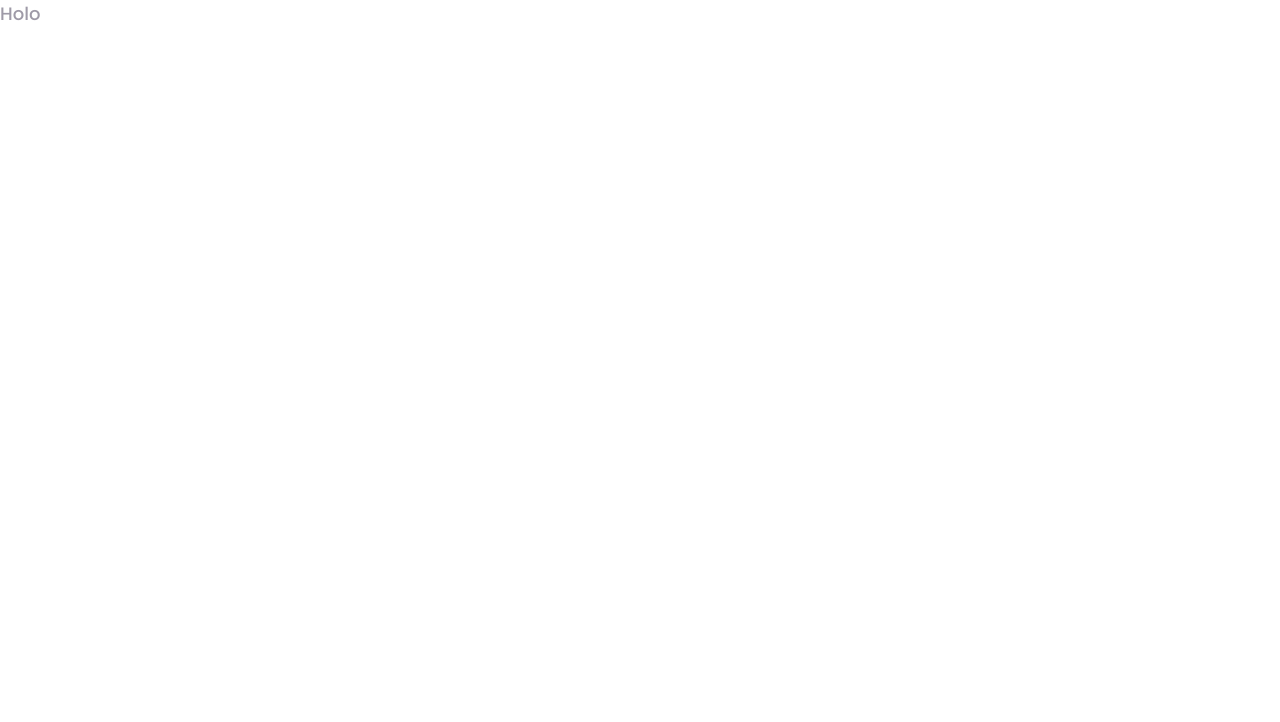
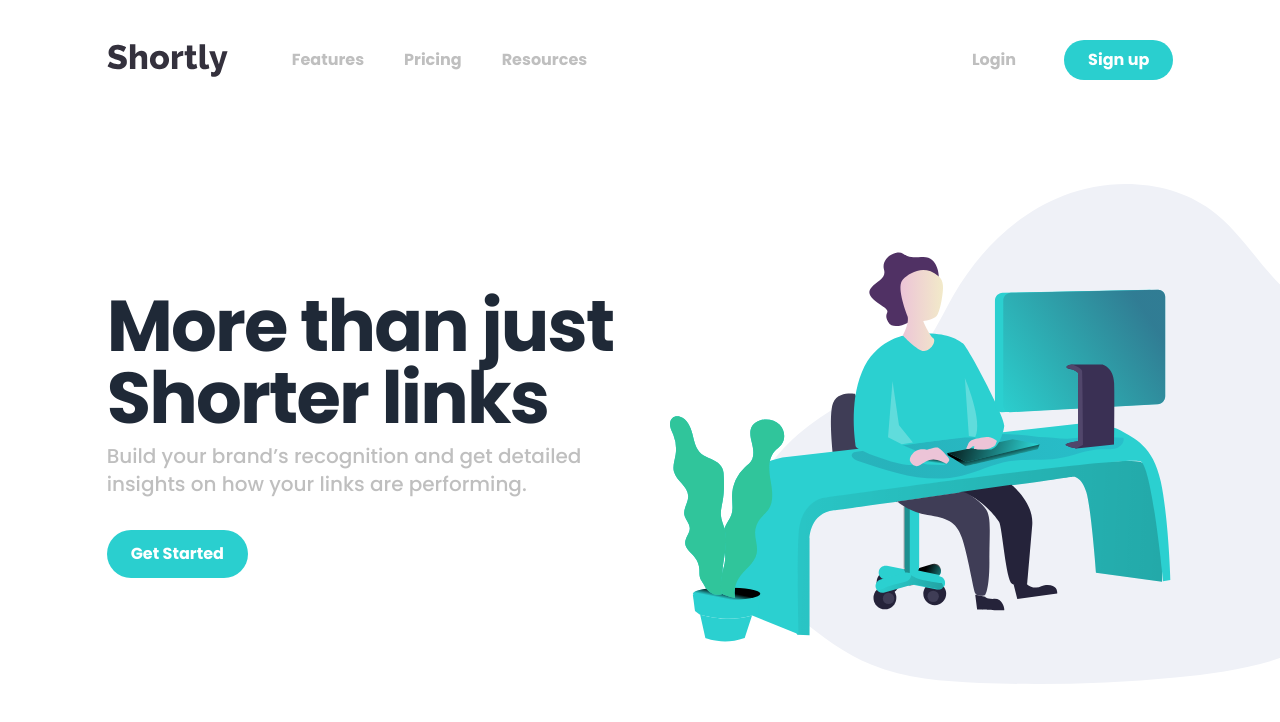
Before and after one commit to christianpf/url-shortening-app, a React (Vite) app: page / in a window 1280 px wide. Shown: the top 722 px of the page. Built offline with nearby package versions, Linux system fonts and the light colour scheme.

Commit message:
Implemented navbar and hero section

```diff
--- a/src/App.tsx
+++ b/src/App.tsx
@@ -1,9 +1,18 @@
+import Navbar from "@/layouts/navbar";
+import Hero from "@/layouts/hero";
+
+
 function App() {
 
 
   return (
     <div className="app">
-      <p className="text-lg text-violet-gray ">Holo</p>
+      <header>
+        <Navbar />
+      </header>
+      <main>
+        <Hero />
+      </main>
     </div>
   )
 }
--- /dev/null
+++ b/src/hooks/useMediaQuery.tsx
@@ -0,0 +1,19 @@
+import { useState, useEffect } from "react";
+
+const useMediaQuery = (query: string) => {
+  const [matches, setMatches] = useState(false);
+
+  useEffect(() => {
+    const media = window.matchMedia(query);
+    if (media.matches !== matches) {
+      setMatches(media.matches);
+    }
+    const listener = () => setMatches(media.matches);
+    window.addEventListener("resize", listener);
+    return () => window.removeEventListener("resize", listener);
+  }, [matches, query]);
+
+  return matches;
+};
+
+export default useMediaQuery;
--- a/src/index.css
+++ b/src/index.css
@@ -3,6 +3,22 @@
 @tailwind base;
 @tailwind components;
 @tailwind utilities;
+
+*, *::before, *::after {
+  box-sizing: border-box;
+}
+
+body {
+  line-height: 1.5;
+  -webkit-font-smoothing: antialiased;
+}
+/*
+  6. Improve media defaults
+*/
+img, picture, video, canvas, svg {
+  display: block;
+  max-width: 100%;
+}
 
 html,
 body,
@@ -11,5 +27,5 @@ body,
   height: 100%;
   width: 100%;
   font-family: "Poppins", sans-serif;
-  @apply text-gray-400;
+  @apply text-gray-400 font-medium;
 }
--- /dev/null
+++ b/src/layouts/hero/index.tsx
@@ -0,0 +1,29 @@
+import ActionButton from "@/shared/ActionButton"
+
+import heroImage from "@/assets/illustration-working.svg"
+
+type Props = {}
+
+const index = (props: Props) => {
+  return (
+    <section>
+      <div className="flex flex-col-reverse md:flex-row items-center md:justify-center justify-between gap-8 md:gap-0 w-5/6 2xl:w-4/6 mx-auto md:py-16">
+        <div className="text-center md:text-start w-full md:w-1/2 ">
+          <h1 className="text-gray-800 font-bold text-4xl md:text-7xl leading-[1.125] tracking-tight">
+            More than just Shorter links
+          </h1>
+          <p className="font-medium text-lg md:text-xl pt-2 ">
+            Build your brand’s recognition and get detailed insights
+            on how your links are performing.
+          </p>
+          <ActionButton content="Get Started" url="#start" addedClases="mt-8 px-10 py-3"/>
+        </div>
+
+          <img className="overflow-visible object-cover pl-48 md:pl-72 w-full md:w-1/2 h-[400px] md:h-[500px] " alt="" src={heroImage} />
+
+      </div>
+    </section>
+  )
+}
+
+export default index
--- /dev/null
+++ b/src/layouts/navbar/NavLink.tsx
@@ -0,0 +1,18 @@
+import React from 'react'
+
+type Props = {
+  content: string;
+  url: string;
+  isModalLink?: boolean;
+}
+
+const NavLink = ({content, url, isModalLink}: Props) => {
+
+  const hoverEffect = isModalLink ? "hover:text-gray-400" : "hover:text-black";
+
+  return (
+    <a href={url} className={`font-bold ${hoverEffect}`}>{content}</a>
+  )
+}
+
+export default NavLink
--- /dev/null
+++ b/src/layouts/navbar/index.tsx
@@ -0,0 +1,69 @@
+import React, { useEffect, useState } from "react";
+import Logo from "@/assets/logo.svg";
+import NavLink from "./NavLink";
+import ActionButton from "@/shared/ActionButton";
+import useMediaQuery from "@/hooks/useMediaQuery";
+
+import { Bars3Icon, XMarkIcon } from "@heroicons/react/24/solid";
+
+type Props = {};
+
+const Navbar = (props: Props) => {
+  const [isMenuToggled, setIsMenuToggled] = useState<boolean>(false);
+
+  const flexBetween = "flex items-center justify-between";
+  const isDesktopScreen = useMediaQuery("(min-width:1060px)");
+
+  useEffect(() => {
+    isDesktopScreen && isMenuToggled && setIsMenuToggled(false);
+  }, [isDesktopScreen]);
+
+  return (
+    <nav className="w-full mx-auto">
+      <div className={`${flexBetween} gap-16 mx-auto w-5/6 2xl:w-4/6 py-10`}>
+        {/*LEFT SIDE*/}
+        <img src={Logo} alt="Logo of the website Shortly" />
+        {isDesktopScreen ? (
+          <div className={`${flexBetween} w-full`}>
+            <div className={`${flexBetween} gap-10`}>
+              <NavLink content="Features" url="#features" />
+              <NavLink content="Pricing" url="#pricing" />
+              <NavLink content="Resources" url="#resources" />
+            </div>
+            {/*RIGHT SIDE*/}
+            <div className={`${flexBetween} gap-12`}>
+              <NavLink content="Login" url="#login" />
+              <ActionButton content="Sign up" url="#sign-up" />
+            </div>
+          </div>
+        ) : (
+          <button
+            className="hover:bg-gray-400 rounded-full hover:text-white p-2"
+            onClick={() => setIsMenuToggled(!isMenuToggled)}
+          >
+            {isMenuToggled ? (
+              <XMarkIcon className="h-8 w-8" />
+            ) : (
+              <Bars3Icon className="h-8 w-8" />
+            )}
+          </button>
+        )}
+      </div>
+
+      {!isDesktopScreen && isMenuToggled && (
+        <div className="relative w-5/6 mx-auto">
+          <div className="absolute right-0 top-0 flex flex-col items-center gap-6 rounded-xl text-white text-lg bg-violet-700 w-full sm:w-1/2 p-8">
+            <NavLink content="Features" url="#features" isModalLink={true} />
+            <NavLink content="Pricing" url="#pricing" isModalLink={true} />
+            <NavLink content="Resources" url="#resources" isModalLink={true} />
+            <div className="border-b-[1px] border-violet-gray w-full opacity-25"></div>
+            <NavLink content="Login" url="#login" isModalLink={true} />
+            <ActionButton content="Sign up" url="#sign-up" isModal={true} />
+          </div>
+        </div>
+      )}
+    </nav>
+  );
+};
+
+export default Navbar;
--- /dev/null
+++ b/src/shared/ActionButton.tsx
@@ -0,0 +1,21 @@
+import React from 'react'
+
+type Props = {
+  content: string;
+  url: string;
+  isModal?: boolean;
+  addedClases?: string;
+}
+
+const ActionButton = ({content, url, isModal, addedClases}: Props) => {
+
+  const styleModal = isModal ? "w-full mx-2 hover:brightness-105 active:brightness-110" : "hover:opacity-75 active:opacity-50";
+
+  return (
+    <button className={`${styleModal} bg-cyan-400  py-2 px-6 rounded-full font-bold text-white ${addedClases}`}>
+      {content}
+    </button>
+  )
+}
+
+export default ActionButton
--- a/tailwind.config.js
+++ b/tailwind.config.js
@@ -17,7 +17,14 @@ export default {
       },
       fontFamily: {
         poppins: ["Poppins", "sans-serif"],
-      }
+      },
+      backgroundImage:{
+        "cta-desktop": "url('./assets/bg-boost-desktop.svg')",
+        "cta-mobile": "url('./assets/bg-boost-mobile.svg')",
+        "shorten-desktop": "url('./assets/bg-shorten-desktop.svg')",
+        "shorten-mobile": "url('./assets/bg-shorten-mobile.svg')",
+        "hero-image": "url('./src/assets/illustration-working.svg')",
+      },
     },
   },
   plugins: [],
```
Also changed, not shown: src/assets/index.html (added, +85 -0 lines).
